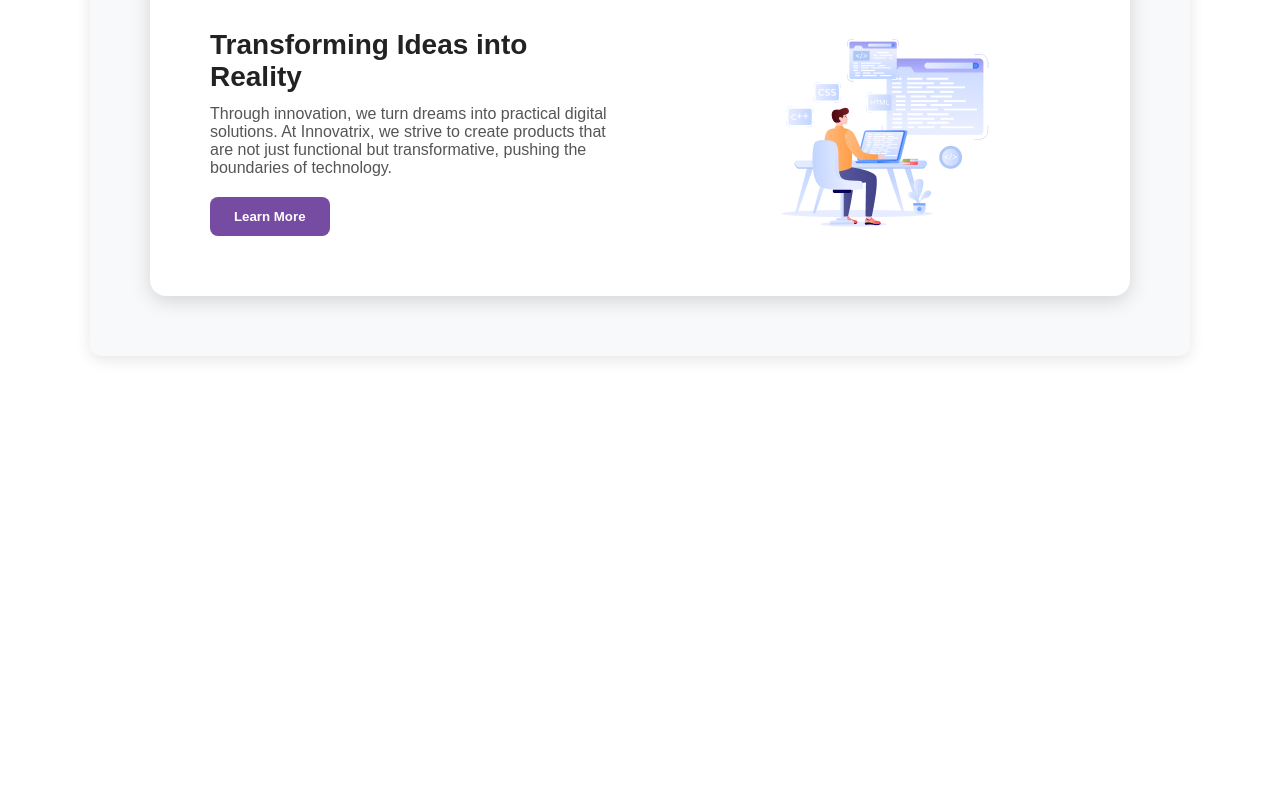
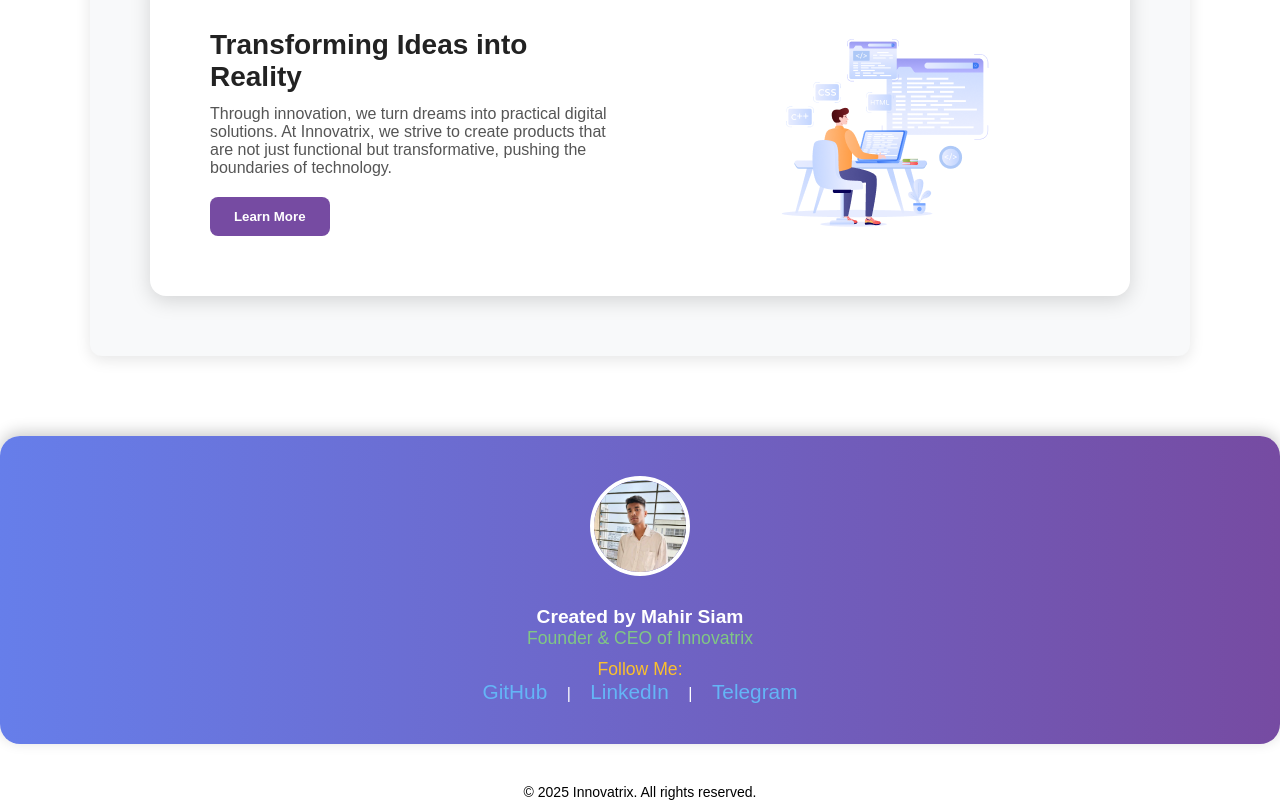
Before and after one commit to mahirsiam2004/Basic-website-A1, a plain HTML site: page index.html in a window 1280 px wide. Shown: the part 1668-2468 px from the top of the page. Before the commit the page ends 2104 px from the top, so only its background shows below. Drawn offline with Linux system fonts and the light colour scheme; a web font is replaced by a local one.

Commit message:
added-footer

```diff
--- a/index.html
+++ b/index.html
@@ -4,7 +4,7 @@
 <head>
     <meta charset="UTF-8">
     <meta name="viewport" content="width=device-width, initial-scale=1.0">
-    <title>demo</title>
+    <title>DRAFT_A1</title>
     <link rel="stylesheet" href="style.css">
     <link rel="preconnect" href="https://fonts.googleapis.com">
     <link rel="preconnect" href="https://fonts.gstatic.com" crossorigin>
@@ -100,6 +100,36 @@
 
     </section>
 
+    <!-- Footer / Creator Section -->
+    <footer class="footer">
+        <div class="footer-container">
+            <div class="creator">
+                <div class="creator-photo">
+                    <img src="assets/m11.jpg" alt="Mahir Siam" class="creator-img">
+                </div>
+                <div class="creator-info">
+                    <p class="creator-text">Created by Mahir Siam</p>
+                    <p class="creator-role">Founder & CEO of Innovatrix</p>
+                </div>
+            </div>
+
+            <div class="social-media">
+                <p class="social-text">Follow Me:</p>
+                <p>
+                    <a href="https://github.com/mahirsiam2004" target="_blank" class="social-link">GitHub</a> |
+                    <a href="https://www.linkedin.com/in/mahir-shiyam-muhin-8725682b6/" target="_blank" class="social-link">LinkedIn</a> |
+                    <a href="https:t.me/mahirsiam" target="_blank" class="social-link">Telegram</a>
+                </p>
+            </div>
+        </div>
+
+    </footer>
+
+    <div class="footer-bottom">
+        <p>© 2025 Innovatrix. All rights reserved.</p>
+    </div>
+
+
 </body>
 
 </html>
--- a/style.css
+++ b/style.css
@@ -519,3 +519,118 @@ body {
 }
 
 /* -------------------------- */
+/* -------------------------- */
+/* -------------------------- */
+/* Basic Footer Styles */
+.footer {
+    background: linear-gradient(to right, #667EEA, #764BA2); /* Gradient background */
+    color: white;
+    padding: 40px 20px; /* Increase padding for more space */
+    text-align: center;
+    font-family: 'Azeret Mono', sans-serif;
+    box-shadow: 0 -4px 15px rgba(0, 0, 0, 0.2); /* Slightly stronger shadow */
+    border-radius: 20px; /* Rounded corners */
+    margin: 40px 0; /* Add margin to separate from content */
+    position: relative; /* For added flexibility */
+    z-index: 10;
+}
+
+/* Creator Section Styling */
+.creator {
+    display: flex;
+    flex-direction: column;
+    align-items: center;
+    gap: 15px; /* Increase gap between photo and text */
+    animation: fadeIn 1.5s ease-out;
+}
+
+/* Creator's image */
+.creator-photo {
+    border-radius: 50%;
+    overflow: hidden;
+    width: 100px; /* Slightly larger photo */
+    height: 100px;
+    margin-bottom: 15px; /* Increase margin */
+    border: 4px solid #ffffff; /* Add a white border around the photo */
+}
+
+.creator-img {
+    width: 100%;
+    height: 100%;
+    object-fit: cover;
+    transition: transform 0.3s ease, box-shadow 0.3s ease; /* Smooth transitions */
+}
+
+.creator-img:hover {
+    transform: scale(1.1);
+    box-shadow: 0 0 20px rgba(0, 0, 0, 0.3); /* Add a shadow when hovered */
+}
+
+/* Creator Text Styling */
+.creator-text {
+    font-size: 1.2rem; /* Increase text size */
+    font-weight: 600;
+    color: #ffffff;
+    animation: fadeInUp 2s ease-out;
+}
+
+.creator-role {
+    font-size: 1.1rem;
+    font-weight: 500;
+    color: #81c784;
+}
+
+/* Social Media Links Styling */
+.social-text {
+    font-size: 1.1rem;
+    font-weight: 500;
+    color: #fbc02d;
+    margin-top: 10px;
+    animation: fadeInUp 2s ease-out;
+}
+
+.social-link {
+    text-decoration: none;
+    color: #64b5f6;
+    font-size: 1.3rem; /* Increase font size for social links */
+    font-weight: 500;
+    transition: color 0.3s ease, transform 0.3s ease;
+    margin: 5px 15px; /* More space between icons */
+}
+
+.social-link:hover {
+    color: black;
+    transform: scale(1.2); /* Make the link slightly bigger on hover */
+}
+
+/* Keyframe Animations */
+@keyframes fadeIn {
+    from {
+        opacity: 0;
+        transform: translateY(20px);
+    }
+    to {
+        opacity: 1;
+        transform: translateY(0);
+    }
+}
+
+@keyframes fadeInUp {
+    from {
+        opacity: 0;
+        transform: translateY(20px);
+    }
+    to {
+        opacity: 1;
+        transform: translateY(0);
+    }
+}
+.footer-bottom {
+    /* margin-top: 40px; */
+    font-size: 14px;
+    text-align: center;
+}
+
+.footer-bottom p {
+    margin: 0;
+}
```
Also changed, not shown: assets/m.jpg (added), assets/m11.jpg (added), assets/m12.jpg (added), assets/m2.jpg (added).
